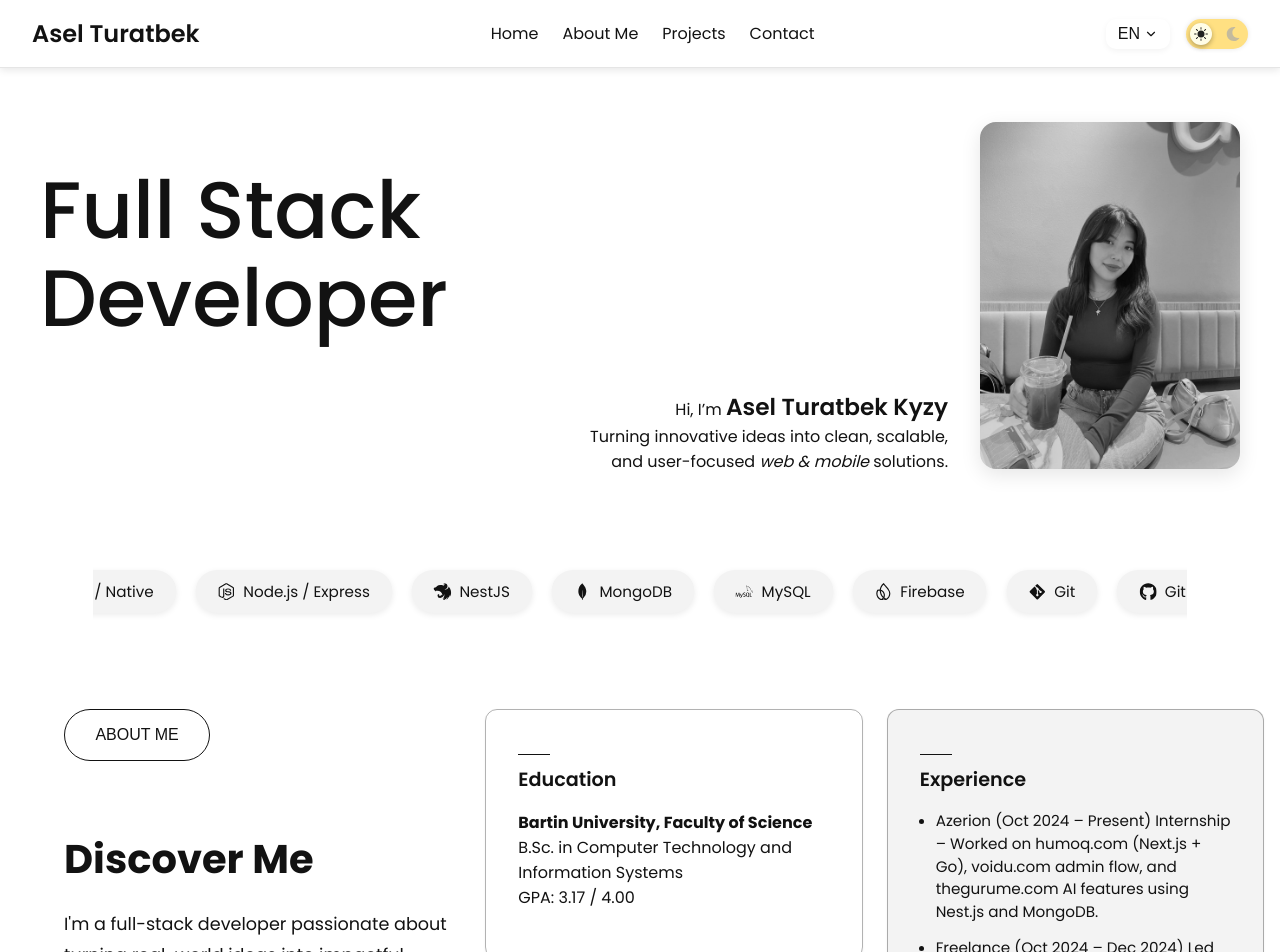
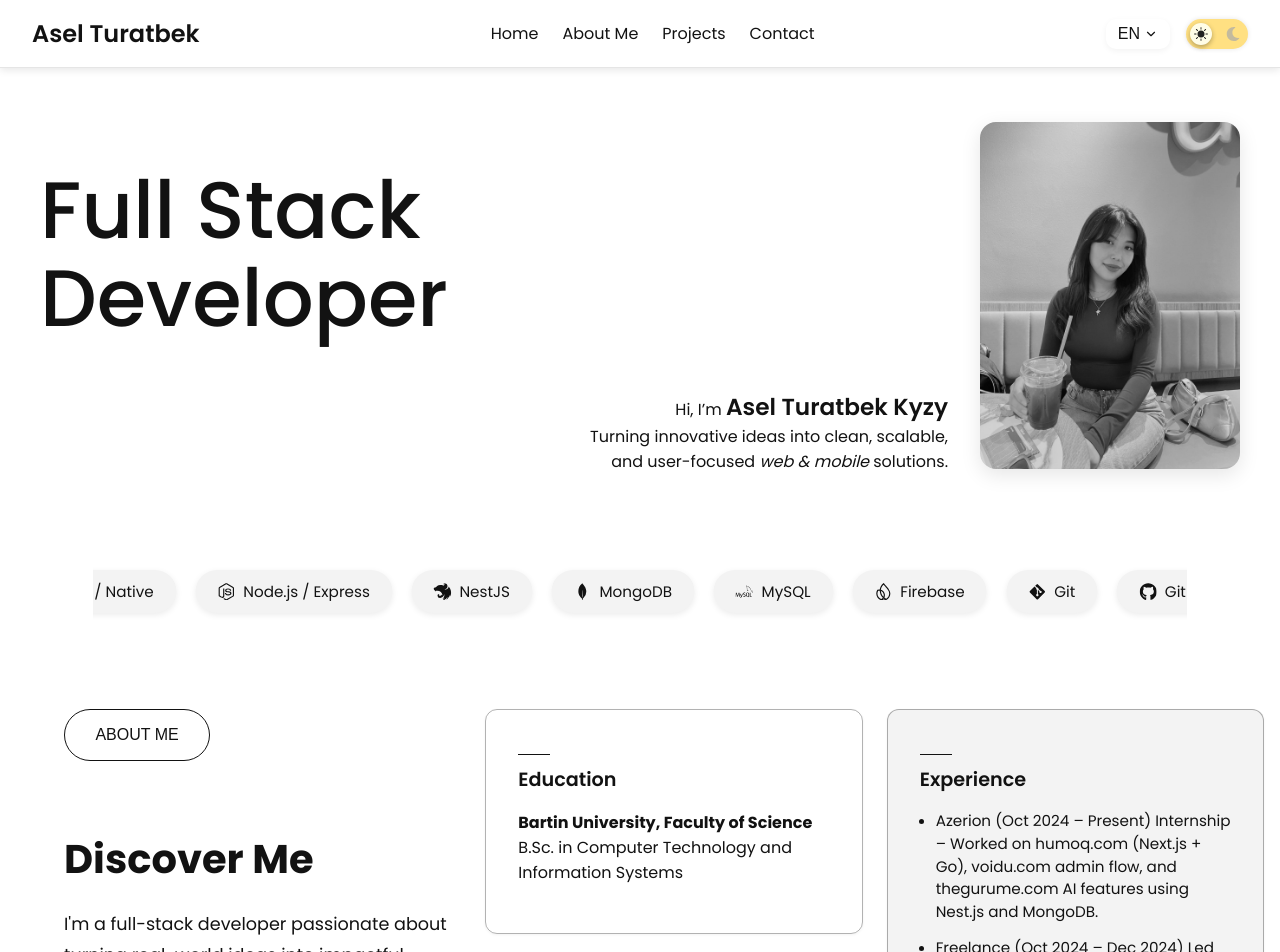
Before and after one commit to aselturatbek/cv-portfolio, a React (Vite) app: page / in a window 1280 px wide. Shown: the top 952 px of the page. Built offline with nearby package versions, Linux system fonts and the light colour scheme.

Commit message:
gpa removed

```diff
--- a/src/i18n/en.json
+++ b/src/i18n/en.json
@@ -15,7 +15,6 @@
   "about.educationTitle": "Education",
   "about.uni": "Bartin University, Faculty of Science",
   "about.degree": "B.Sc. in Computer Technology and Information Systems",
-  "about.gpa": "GPA: 3.17 / 4.00",
 
   "about.experienceTitle": "Experience",
   "about.exp1": "Azerion (Oct 2024 – Present)\nInternship – Worked on humoq.com (Next.js + Go), voidu.com admin flow, and thegurume.com AI features using Nest.js and MongoDB.",
--- a/src/i18n/tr.json
+++ b/src/i18n/tr.json
@@ -15,7 +15,6 @@
   "about.educationTitle": "Eğitim",
   "about.uni": "Bartın Üniversitesi, Fen Fakültesi",
   "about.degree": "Bilgisayar Teknolojisi ve Bilişim Sistemleri Lisans",
-  "about.gpa": "Genel Not Ortalaması: 3.17 / 4.00",
 
   "about.experienceTitle": "Deneyim",
   "about.exp1": "Azerion (Ekim 2024 – Devam Ediyor)\nStajyer – humoq.com (Next.js + Go), voidu.com yönetim paneli ve thegurume.com AI özellikleri (Nest.js, MongoDB) üzerinde çalıştı.",
--- a/src/pages/About.jsx
+++ b/src/pages/About.jsx
@@ -22,7 +22,7 @@ const About = () => {
             <p>
               <strong>{t("about.uni")}</strong><br />
               {t("about.degree")}<br />
-              {t("about.gpa")}
+
             </p>
           </div>
 
```
